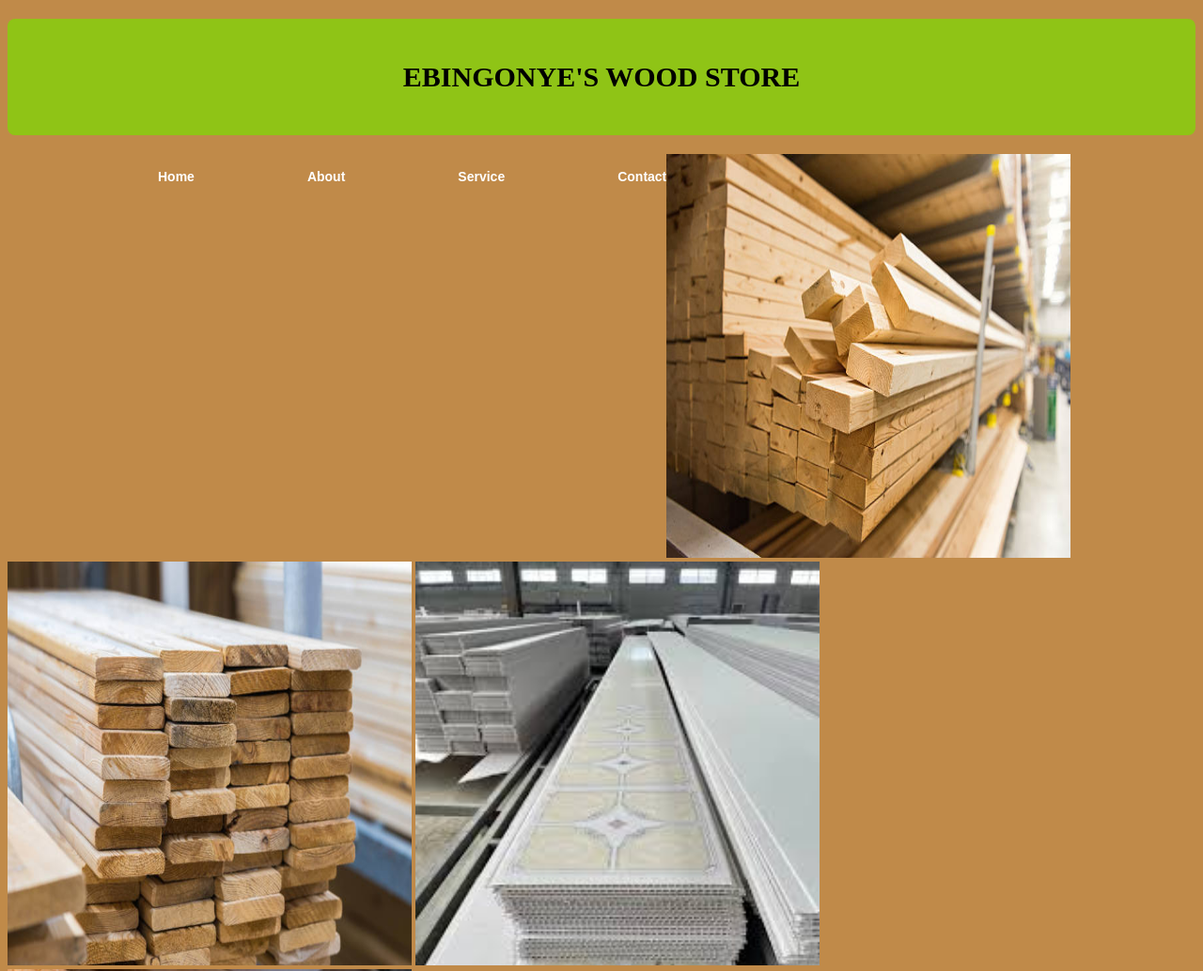
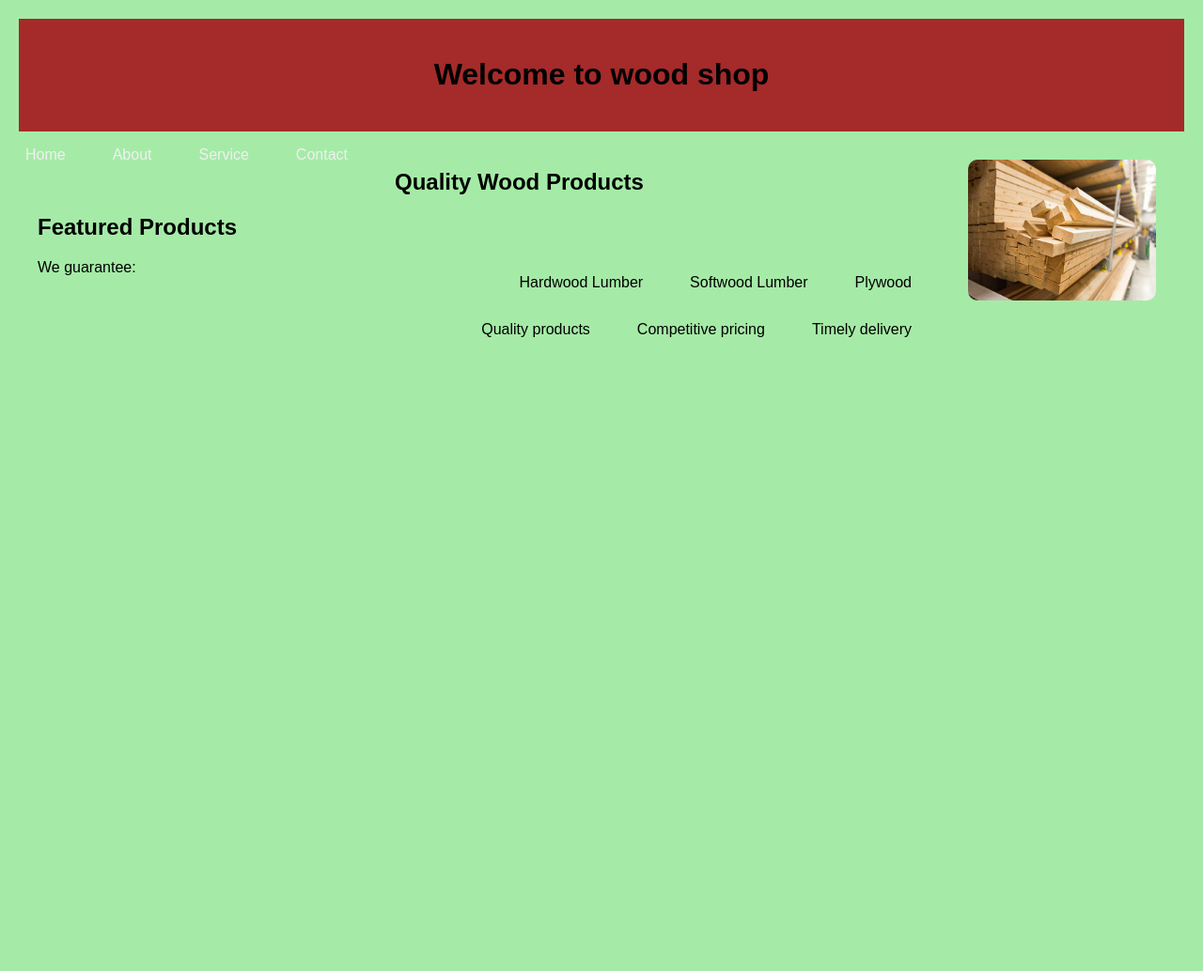
Before and after one commit to Godskid-04/Timber-shop, a plain HTML site: page index.html in a window 1280 px wide. Shown: the top 1034 px of the page at 94% size. After the commit the page ends 800 px from the top, so only its background shows below. Drawn offline with Linux system fonts and the light colour scheme.

Commit message:
changed code

```diff
--- a/index.html
+++ b/index.html
@@ -1,26 +1,95 @@
 <!DOCTYPE html>
-<html lang="en">
+<html>
 <head>
-    <meta charset="UTF-8">
-    <meta name="viewport" content="width=device-width, initial-scale=1.0">
-    <title>Wood Store</title>
-    <link rel="stylesheet" href="styles.css">
+	<title>word store</title>
+	<style>
+		body {
+			font-family: Arial, sans-serif;
+			margin: 20px;
+            background-color: #a5eba7;
+		}
+
+		.header {
+			background-color: brown;
+			padding: 20px;
+			text-align: center;
+		}
+
+		.content {
+			padding: 20px;
+		}
+
+		.image {
+			float: right;
+			margin: 10px;
+			width: 200px;
+			height: 150px;
+			border-radius: 10px;
+		}
+
+		.button {
+			background-color: #4CAF50;
+			color: #fff;
+			padding: 10px 20px;
+			border: none;
+			border-radius: 5px;
+			cursor: pointer;
+		}
+
+		.button:hover {
+			background-color: #3e8e41;
+		}
+        .menu{
+            width: 400px;
+            float: left;
+            height: 70px;
+        }
+        ul{
+            float: right;
+            display: flex;
+        }
+        ul li{
+            list-style: none;
+            margin-right: 50px;
+        }
+        ul li a{
+            text-decoration: none;
+            color: #f0f0f0;
+        }
+        ul li a:hover{
+            color: #54c59a;
+        }
+	</style>
 </head>
 <body>
-    <section class="main-section">
-        <h1>EBINGONYE'S WOOD STORE</h1>
-    </section>
+	<div class="header">
+		<h1>Welcome to wood shop</h1>
+	</div>
     <div class="menu">
     <ul>
        <li><a href="index.html">Home</a></li>
-            <li><a href="About.html">About</a></li>
+       <li> <a href="About.html">About</a></li>
        <li><a href="Service.html">Service</a></li>
        <li><a href="contact.html">Contact</a></li>
     </ul>
     </div>
-                <i><img src="images/wood1.jpg" alt="" width="430px" height="430px"></i>
-                <i><img src="images/wood2.jpg" alt="" width="430px" height="430px"></i>
-                <i><img src="images/pvc.jpeg" alt="" width="430px" height="430px"></i>
-                <i><img src="images/wood3.jpg" alt="" width="430px" height="430px"></i>
+	<div class="content">
+		<img class="image" src="images/wood1.jpg" alt="Wood Image">
+
+		<h2>Quality Wood Products</h2>
+		<h2>Featured Products</h2>
+		<ul>
+			<li>Hardwood Lumber</li>
+			<li>Softwood Lumber</li>
+			<li>Plywood</li>
+		</ul>
+
+		<p>We guarantee:</p>
+		<ul>
+			<li>Quality products</li>
+			<li>Competitive pricing</li>
+			<li>Timely delivery</li>
+		</ul>
+	</div>
 </body>
 </html>
```
Lines whose indentation alone changed are shown as unchanged.
